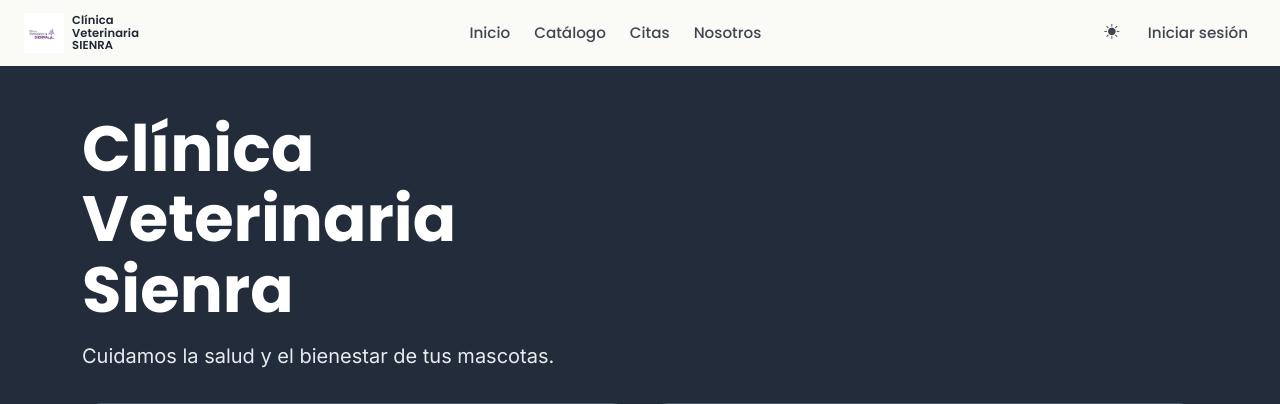
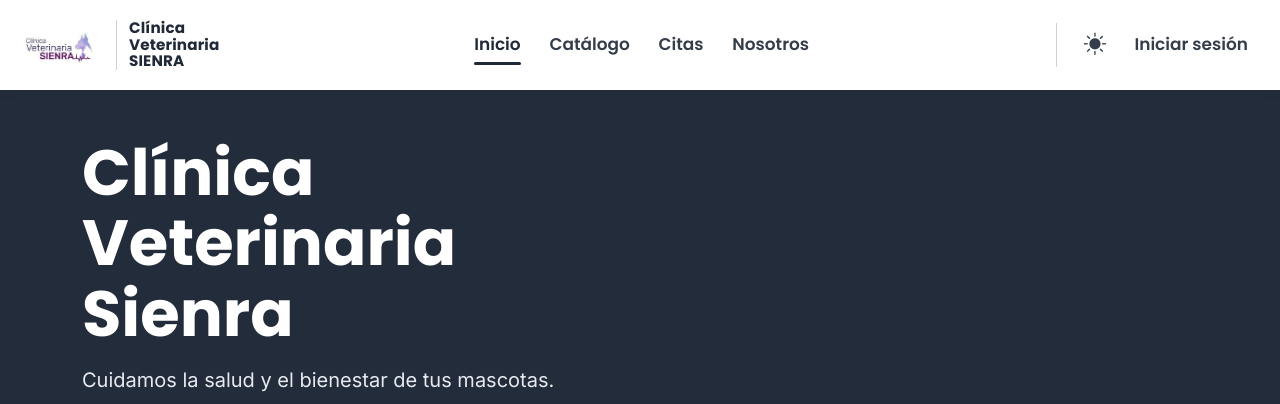
Before and after one commit to ssntiiiuy/proyecto, a PHP site: page /PHP/publico/index.php in a window 1280 px wide. Shown: the top 404 px of the page. Run offline with PHP 8.4, Linux system fonts and the light colour scheme; some libraries are stand-ins or nearby versions.

Commit message:
Rediseña el header del sitio

```diff
--- a/Veterinaria/CSS/style.css
+++ b/Veterinaria/CSS/style.css
@@ -75,6 +75,134 @@ body {
 .icon-badge-user {
   background-color: var(--sienra-ink);
   color: #ffffff !important;
+}
+
+/* header del sitio */
+.site-header:not(.site-header-dark) {
+  background-color: #ffffff;
+  box-shadow: 0 2px 10px rgba(31, 41, 55, 0.08);
+}
+
+.site-header:not(.site-header-dark) .navbar {
+  padding: 0;
+}
+
+.site-header:not(.site-header-dark) .navbar > .container-fluid {
+  min-height: 84px;
+  display: flex;
+  align-items: center;
+}
+
+.site-header:not(.site-header-dark) .navbar-brand {
+  gap: 0.75rem !important;
+  margin-right: 1.5rem;
+}
+
+.site-header:not(.site-header-dark) .brand-logo {
+  width: 80px;
+  height: 80px;
+  /* el archivo original tiene espacio blanco alrededor del logo */
+  transform: scale(1.3);
+  clip-path: inset(20% 8%);
+}
+
+.site-header:not(.site-header-dark) .brand-text {
+  padding-left: 0.75rem;
+  border-left: 1px solid rgba(197, 195, 195, 0.8);
+  color: #1F2937;
+  font-size: 0.95rem;
+  font-weight: 700;
+  line-height: 1.1;
+}
+
+.site-header:not(.site-header-dark) .navbar-nav .nav-link {
+  color: #1F2937 !important;
+  font-size: 1.06rem;
+  font-weight: 600;
+  opacity: 0.9;
+  transition: color 0.2s ease, opacity 0.2s ease;
+}
+
+.site-header:not(.site-header-dark) .navbar-nav .nav-link:hover,
+.site-header:not(.site-header-dark) .navbar-nav .nav-link:focus-visible,
+.site-header:not(.site-header-dark) .navbar-nav .nav-link.active {
+  opacity: 1;
+}
+
+.site-header:not(.site-header-dark) .navbar-nav:first-child {
+  gap: 0.5rem !important;
+}
+
+.site-header:not(.site-header-dark) .navbar-nav:first-child .nav-link {
+  position: relative;
+  padding: 0.7rem 0.65rem;
+}
+
+.site-header:not(.site-header-dark) .navbar-nav:first-child .nav-link.active::after {
+  content: '';
+  position: absolute;
+  right: 0.65rem;
+  bottom: 0.25rem;
+  left: 0.65rem;
+  height: 3px;
+  border-radius: 3px;
+  background-color: #1F2937;
+}
+
+.site-header:not(.site-header-dark) .navbar-nav:last-child {
+  gap: 0.6rem !important;
+}
+
+.site-header:not(.site-header-dark) .navbar-nav .icon-badge {
+  width: 44px;
+  height: 44px;
+  font-size: 1.4rem;
+}
+
+.site-header:not(.site-header-dark) .navbar-nav .icon-badge-user {
+  background-color: #1F2937;
+  color: #ffffff !important;
+}
+
+@media (min-width: 992px) {
+  .site-header:not(.site-header-dark) .navbar-collapse {
+    align-items: center;
+  }
+
+  .site-header:not(.site-header-dark) .navbar-nav:last-child {
+    padding-left: 1rem;
+    border-left: 1px solid rgba(197, 195, 195, 0.8);
+  }
+}
+
+@media (max-width: 991.98px) {
+  .site-header:not(.site-header-dark) .navbar > .container-fluid {
+    min-height: 76px;
+  }
+
+  .site-header:not(.site-header-dark) .brand-logo {
+    width: 68px;
+    height: 68px;
+  }
+
+  .site-header:not(.site-header-dark) .brand-text {
+    font-size: 0.86rem;
+  }
+
+  .site-header:not(.site-header-dark) .navbar-collapse {
+    padding-bottom: 0.85rem;
+  }
+
+  .site-header:not(.site-header-dark) .navbar-nav:first-child .nav-link {
+    display: inline-block;
+  }
+
+  .site-header:not(.site-header-dark) .navbar-nav:last-child {
+    flex-direction: row;
+    justify-content: flex-start;
+    padding-top: 0.65rem;
+    border-top: 1px solid rgba(197, 195, 195, 0.8);
+  }
 }
 
 /* ===== Dashboard ===== */
```
